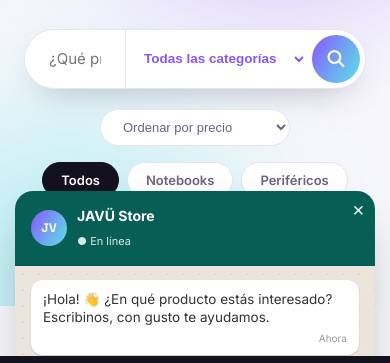
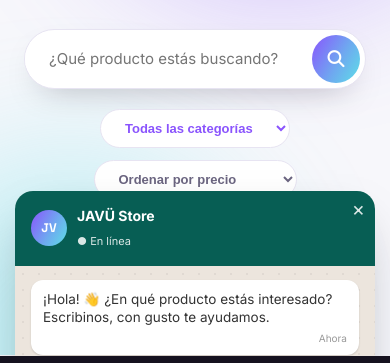
Before and after one commit to emonu3ll/TechStore, a plain HTML site: page index.html in a window 390 px wide. Shown: the part 337-700 px from the top of the page. Drawn offline with Linux system fonts and the light colour scheme.

Commit message:
Mover selector de categoría fuera del buscador
Se saca <select id="filter-categoria"> de adentro de .search-box (donde se cortaba el texto en mobile) y se lo ubica como pastilla independiente junto a "Ordenar por precio", con el mismo estilo. El buscador queda solo con input + botón de lupa.

```diff
--- a/index.html
+++ b/index.html
@@ -51,9 +51,13 @@
                 <h1>Todo lo que buscás,<br>en <span class="grad-word">un solo lugar.</span></h1>
                 <p class="hero-lead">Notebooks, componentes, periféricos y celulares con atención directa por WhatsApp. Sin vueltas, sin letra chica.</p>
 
-                <div class="search-box">
+<div class="search-box">
                     <input type="text" id="filter-search-input" placeholder="¿Qué producto estás buscando?">
-                    <select id="filter-categoria" class="search-cat-select">
+                    <button class="search-btn" id="filter-search-btn" aria-label="Buscar"><i class="fas fa-search"></i></button>
+                </div>
+
+                <div class="hero-secondary-row">
+                    <select id="filter-categoria">
                         <option value="todos">Todas las categorías</option>
                         <option value="notebooks">💻 Notebooks</option>
                         <option value="perifericos">⌨️ Periféricos</option>
@@ -62,10 +66,6 @@
                         <option value="celulares">📱 Celulares</option>
                         <option value="accesorios">🔌 Accesorios</option>
                     </select>
-                    <button class="search-btn" id="filter-search-btn" aria-label="Buscar"><i class="fas fa-search"></i></button>
-                </div>
-
-                <div class="hero-secondary-row">
                     <select id="filter-price-sort">
                         <option value="">Ordenar por precio</option>
                         <option value="asc">Precio: Menor a mayor</option>
--- a/style.css
+++ b/style.css
@@ -101,21 +101,18 @@ h1, h2, h3 { font-family: var(--font-display); letter-spacing: -0.01em; }
   height: 60px; overflow: hidden;
 }
 .search-box input { flex: 1; border: none; outline: none; padding: 0 24px; font-size: 15px; min-width: 0; font-family: var(--font-body); }
-.search-cat-select {
-  border: none; border-left: 1px solid var(--line); background: white; color: var(--purple);
-  font-size: 13.5px; font-weight: 600; padding: 0 14px; height: 100%; max-width: 210px; cursor: pointer; outline: none;
-}
 .search-btn {
   background: var(--grad); color: white; border: none; width: 48px; height: 48px; border-radius: 50%;
   margin: 5px; flex-shrink: 0; font-size: 17px; display: grid; place-items: center; transition: opacity 0.2s;
 }
 .search-btn:hover { opacity: 0.9; }
 
-.hero-secondary-row { margin-top: 20px; display: flex; flex-direction: column; align-items: center; gap: 16px; }
-.hero-secondary-row select#filter-price-sort {
-  border: 1px solid var(--line); background: white; border-radius: 999px; padding: 9px 18px;
-  font-size: 13px; color: var(--muted); cursor: pointer;
+.hero-secondary-row { margin-top: 20px; display: flex; flex-wrap: wrap; justify-content: center; align-items: center; gap: 12px; }
+.hero-secondary-row select {
+  border: 1px solid var(--line); background: white; border-radius: 999px; padding: 10px 20px;
+  font-size: 13px; font-weight: 600; color: var(--muted); cursor: pointer;
 }
+.hero-secondary-row select#filter-categoria { color: var(--purple); }
 
 .quick-categories { display: flex; gap: 8px; flex-wrap: wrap; justify-content: center; }
 .quick-cat-btn {
```
